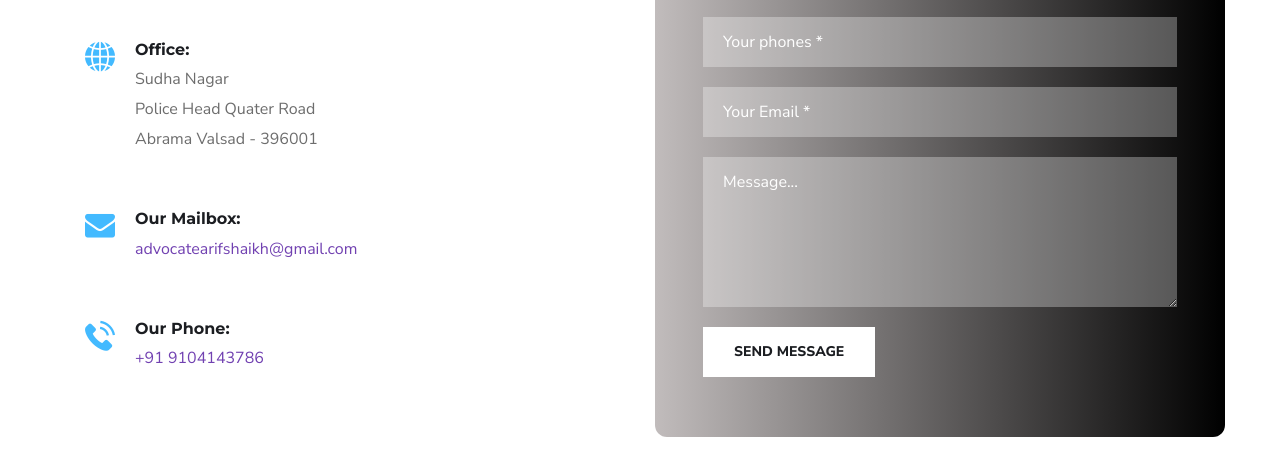
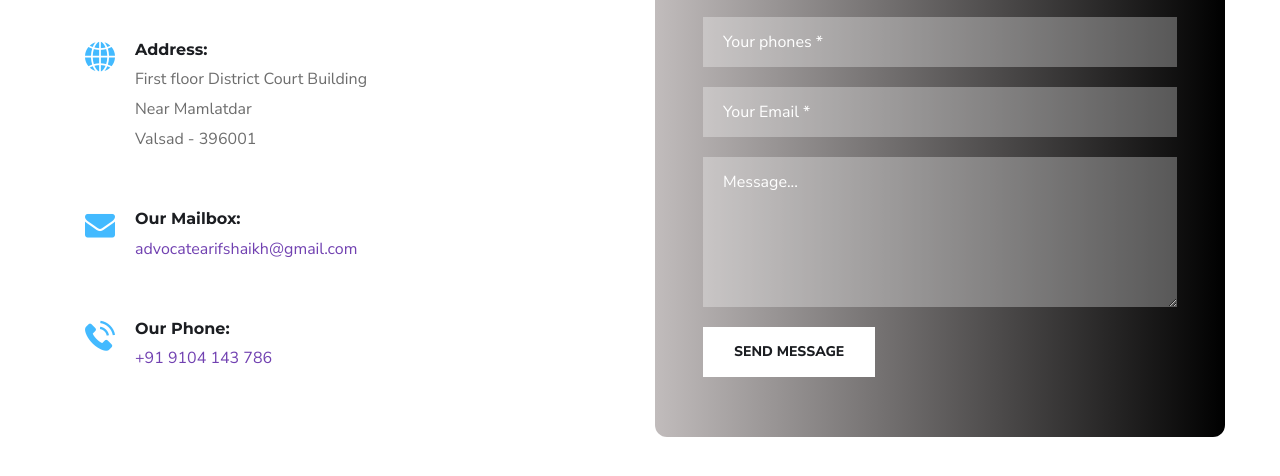
Before and after one commit to abid1505/Advocate_Arif, a plain HTML site: page contact-us.html in a window 1280 px wide. Shown: the part 678-1154 px from the top of the page. Drawn offline with Linux system fonts and the light colour scheme.

Commit message:
fix issues

```diff
--- a/contact-us.html
+++ b/contact-us.html
@@ -147,9 +147,9 @@
                                 <div class="contact-info box-style1">
                                     <i class="flaticon-world-globe"></i>
                                     <div class="info-text">
-                                        <h6> Office:</h6>
-                                        <p> Sudha Nagar <br /> Police Head Quater Road
-                                            <br />Abrama Valsad - 396001</p>
+                                        <h6> Address:</h6>
+                                        <p> First floor District Court Building <br /> Near Mamlatdar
+                                            <br /> Valsad - 396001</p>
                                     </div>
                                 </div>
                                 <!-- <div class="contact-info box-style1">
@@ -172,7 +172,7 @@
                                     <div class="info-text">
                                         <h6>Our Phone:</h6>
                                         <p>
-                                            <a href="tel:++9104143786">+91 9104143786</a><br>
+                                            <a href="tel:++9104143786">+91 9104 143 786</a><br>
                                         </p>
                                     </div>
                                 </div>
```
